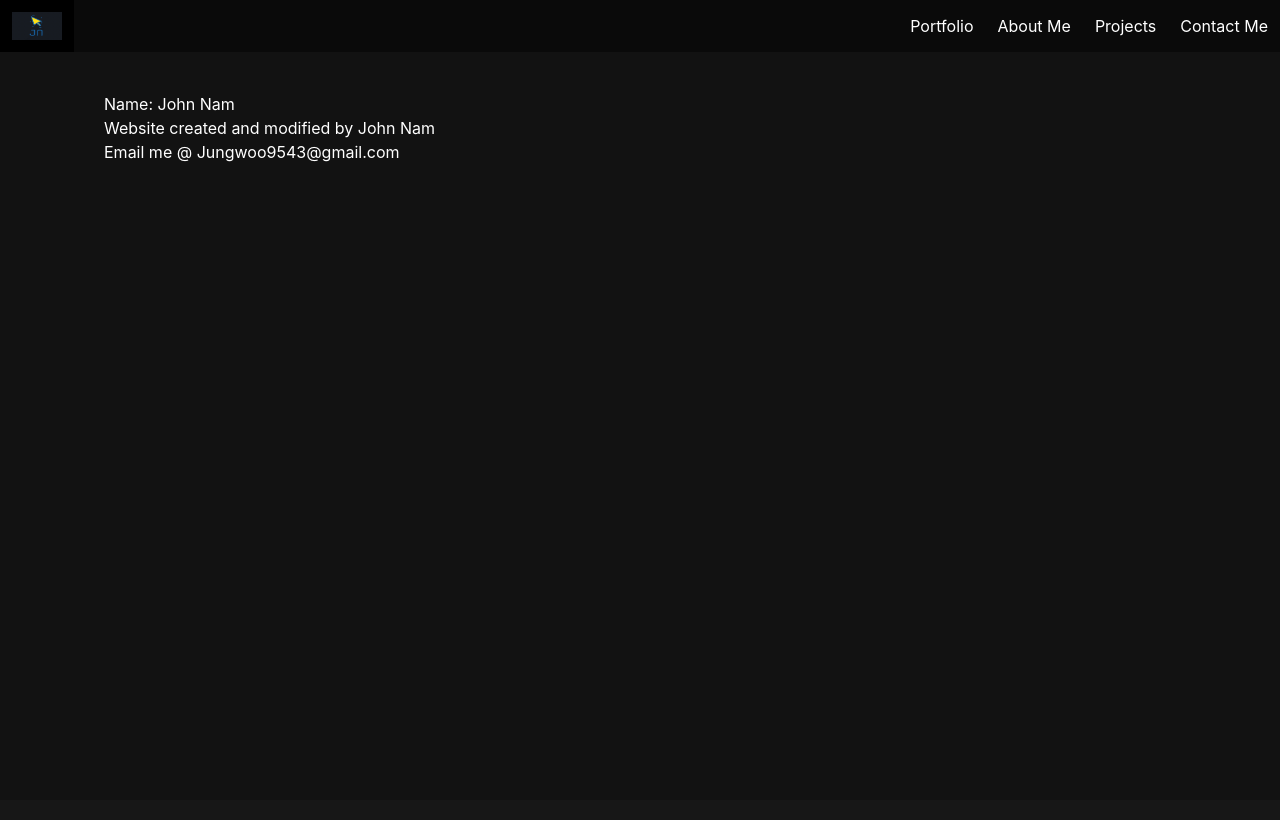
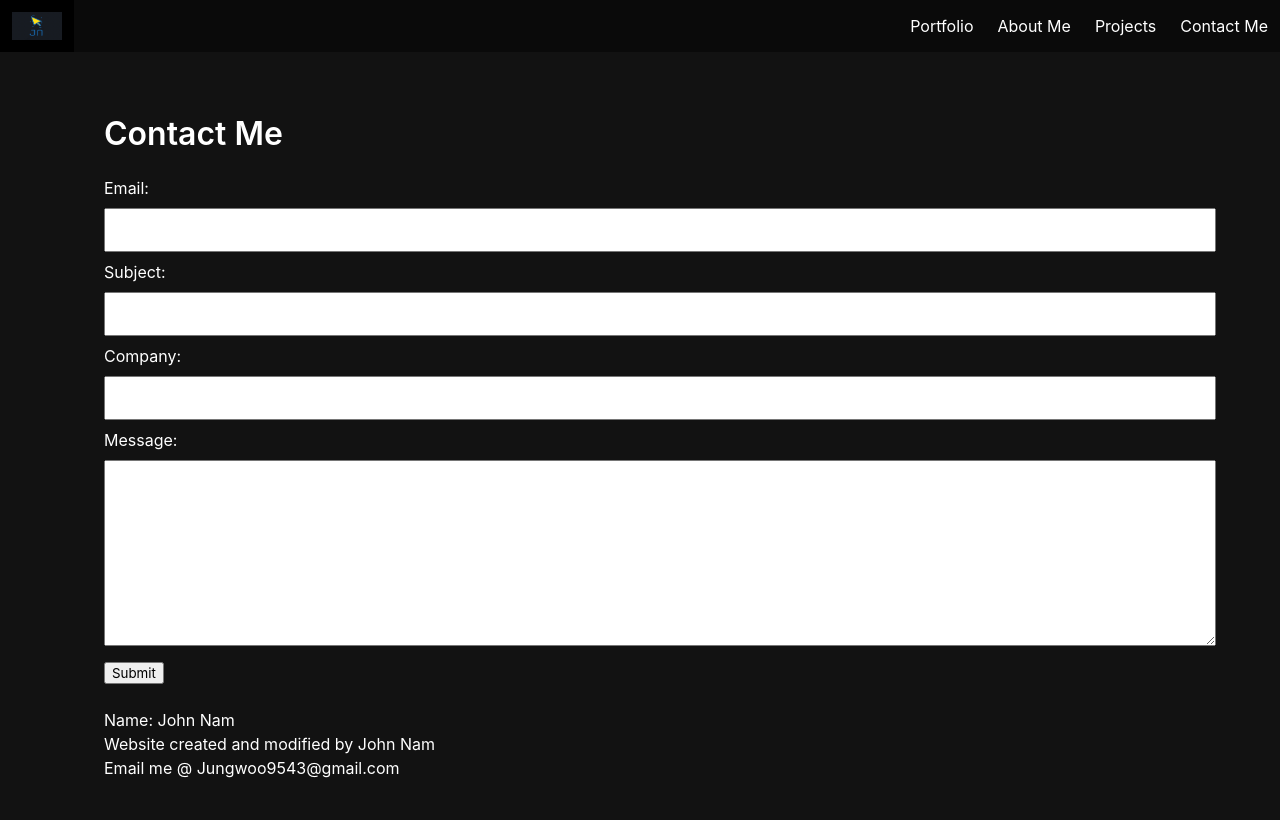
Before and after one commit to Tiranoe/Portfolio, a Django app: page /contact/ in a window 1280 px wide. Before the commit the page ends 162 px from the top, so only its background shows below. Run offline with Django 4.2, Linux system fonts and the light colour scheme.

Commit message:
completed the contact me form

```diff
--- a/main_app/static/styles/main.css
+++ b/main_app/static/styles/main.css
@@ -97,3 +97,10 @@ p {
     top: 225px;
     right: -90px;
 }
+
+input[type=text], input[type=email], textarea {
+    width: 100%;
+    padding: 12px 20px;
+    margin: 8px 0;
+    display: inline-block;
+   }
--- a/main_app/templates/contact.html
+++ b/main_app/templates/contact.html
@@ -1,6 +1,48 @@
 {% extends 'base.html' %}
 {% block content %}
+
+<h1 class ="title pt-5">Contact Me</h1>
+
+<form action="" method="post">
+    <input type="hidden" name="csrfmiddlewaretoken" value="yTF5g7ceTgkwsOimKxZpuV10DG4a1TWFwQ60pneu047lPvu6kTAlNYPfYEC9G8jq">
+    <tr>
+        <th>
+            <label for="id_email">Email:</label>
+        </th>
+        <td>
+            <input type="email" name="email" maxlength="254" required id="id_email">
+        </td>
+    </tr>
+    <tr>
+        <th>
+            <label for="id_subject">Subject:</label>
+        </th>
+        <td>
+            <input type="text" name="subject" maxlength="255" required id="id_subject">
+        </td>
+    </tr>
+    <tr>
+        <th>
+            <label for="id_company">Company:</label>
+        </th>
+        <td>
+            <input type="text" name="company" maxlength="200" required id="id_company">
+        </td>
+    </tr>
+    <tr>
+        <th>
+            <label for="id_message">Message:</label>
+        </th>
+        <td>
+            <textarea name="message" cols="40" rows="10" required id="id_message"></textarea>
+        </td>
+    </tr>
+    <input type="submit" value="Submit">
+</form> </br>
+
+
 <h1>Name: John Nam</h1>
 <h2>Website created and modified by John Nam</h2>
 <h1>Email me @ Jungwoo9543@gmail.com</h1>
+
 {% endblock %}
--- a/main_app/views.py
+++ b/main_app/views.py
@@ -3,7 +3,7 @@ from django.views import View
 from django.views.generic.base import TemplateView
 from .models import Project
 from django.views.generic import DetailView
-
+from .forms import ContactForm
 
 class Home(TemplateView):
     template_name = "home.html"
@@ -29,3 +29,8 @@ class ProjectDetail(DetailView):
 
 class Contact(TemplateView):
     template_name = "contact.html"
+
+def contact_view(request):
+    form = ContactForm()
+    context = {'form': form}
+    return render(request, 'contact/contact.html', context)
```
Also changed, not shown: main_app/forms.py (added, +8 -0 lines), main_app/models.py (+9 -0 lines), main_app/migrations/0002_contact.py (added).
